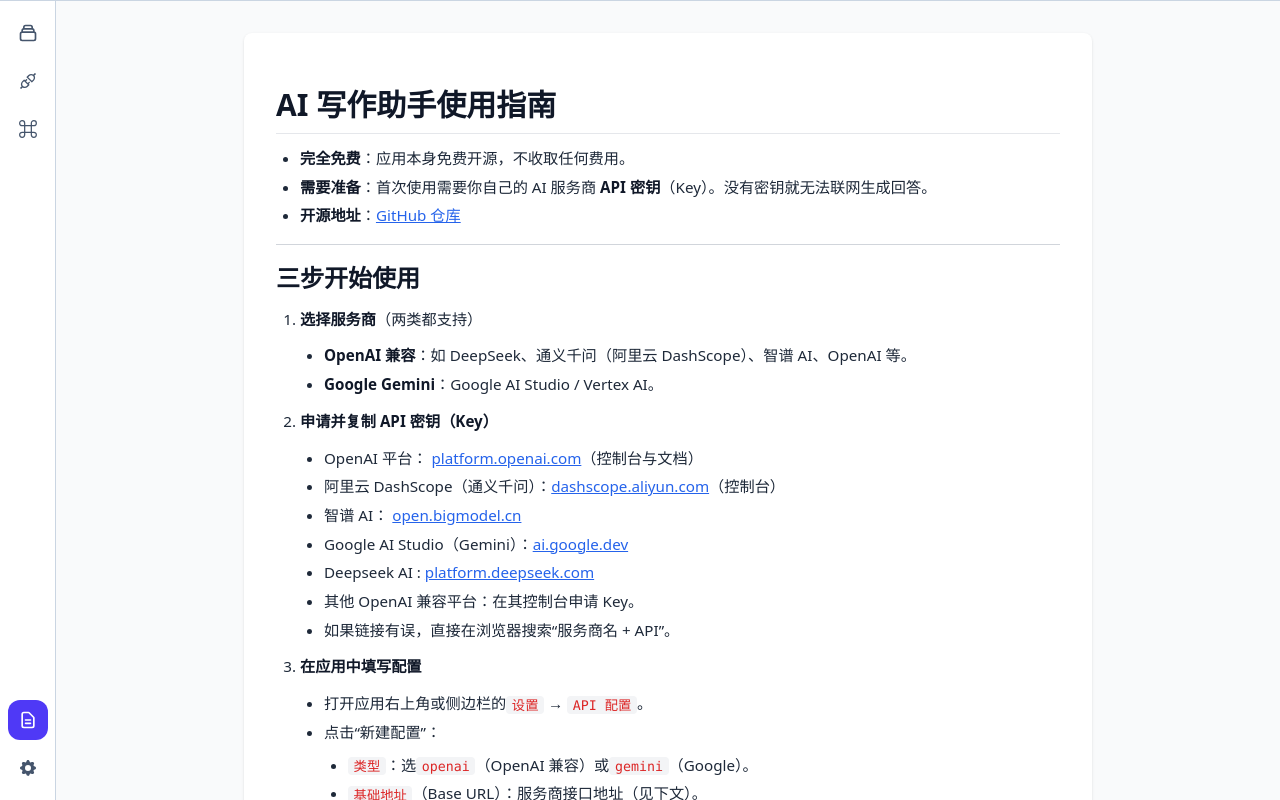
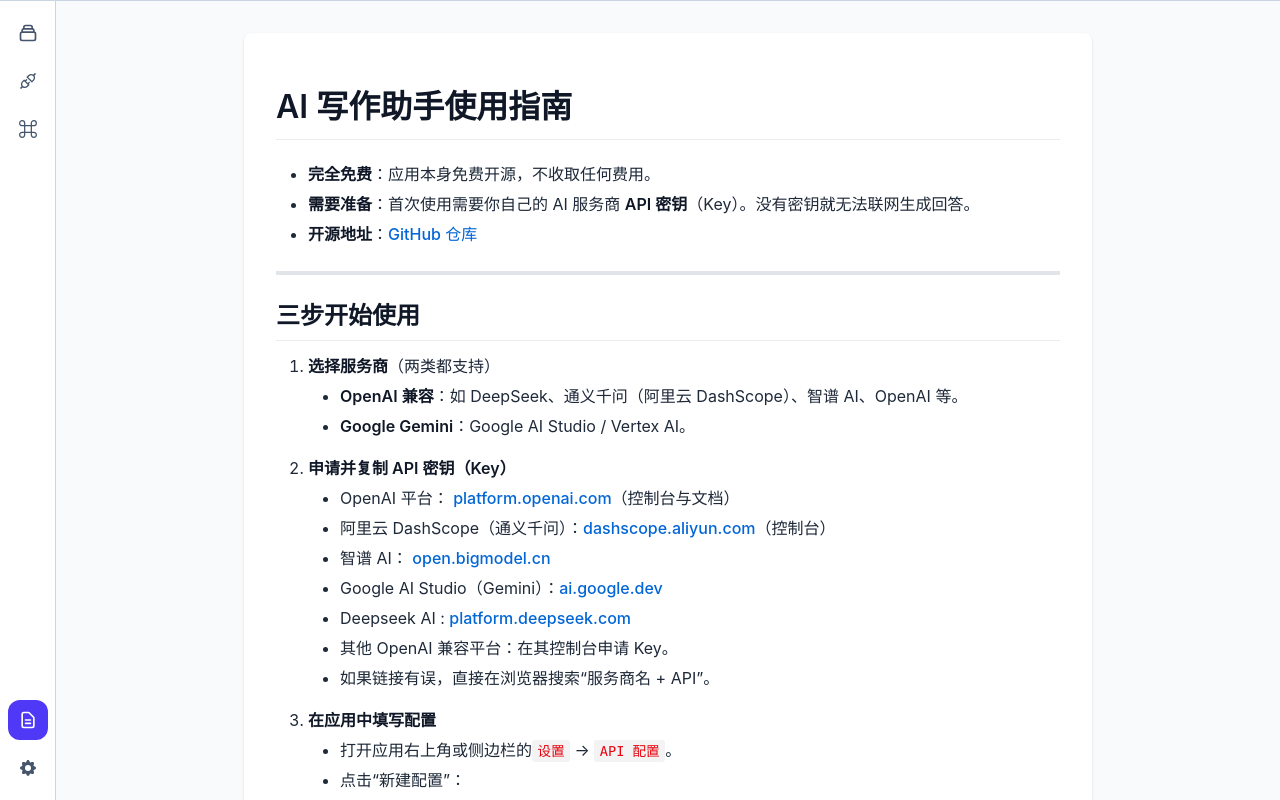
Before and after one commit to afigzb/windowAIChat, a React (Vite) app: page / in a window 1280 px wide. Both pictures are taken after a click on the button 27 px from the left and 720 px from the top of the page. Built offline with nearby package versions, Linux system fonts and the light colour scheme.

Commit message:
优化样式

```diff
--- a/src/index.css
+++ b/src/index.css
@@ -1,5 +1,5 @@
 @import "tailwindcss";
-@import "./styles/content-theme.css";
+@import "./md-html-dock/styles/content-theme.css";
 @import "./md-html-dock/styles/tiptap.css";
 
 /* 修复长文本换行问题 */
--- a/src/md-html-dock/renderers/TiptapToolbar.tsx
+++ b/src/md-html-dock/renderers/TiptapToolbar.tsx
@@ -12,38 +12,8 @@ interface TiptapToolbarProps {
 export const TiptapToolbar: React.FC<TiptapToolbarProps> = ({ editor }) => {
   if (!editor) return null
 
-  const getCurrentStyle = () => {
-    if (editor.isActive('heading', { level: 1 })) return 'h1'
-    if (editor.isActive('heading', { level: 2 })) return 'h2'
-    if (editor.isActive('heading', { level: 3 })) return 'h3'
-    return 'p'
-  }
-
-  const setStyle = (style: string) => {
-    if (style === 'p') {
-      editor.chain().focus().setParagraph().run()
-    } else {
-      const level = parseInt(style.charAt(1)) as 1 | 2 | 3
-      editor.chain().focus().toggleHeading({ level }).run()
-    }
-  }
-
   return (
     <div className="tiptap-toolbar">
-      <select
-        value={getCurrentStyle()}
-        onChange={(e) => setStyle(e.target.value)}
-        className="tiptap-toolbar-select"
-        title="段落样式"
-      >
-        <option value="p">正文</option>
-        <option value="h1">标题 1</option>
-        <option value="h2">标题 2</option>
-        <option value="h3">标题 3</option>
-      </select>
-
-      <div className="tiptap-toolbar-divider" />
-
       <button
         onClick={() => editor.chain().focus().toggleBold().run()}
         className={`tiptap-toolbar-button ${editor.isActive('bold') ? 'active' : ''}`}
--- /dev/null
+++ b/src/md-html-dock/styles/content-theme.css
@@ -0,0 +1,191 @@
+/* 经典的 Markdown/HTML 内容样式 - 简化版 */
+
+.content-theme {
+  color: #333;
+  line-height: 1.6;
+  font-size: 16px;
+  font-family: -apple-system, BlinkMacSystemFont, "Segoe UI", Helvetica, Arial, sans-serif;
+}
+
+/* 标题 - 经典的递进式大小 */
+.content-theme h1 {
+  font-size: 2em;
+  font-weight: 600;
+  margin: 0.67em 0;
+  border-bottom: 1px solid #eaecef;
+  padding-bottom: 0.3em;
+}
+
+.content-theme h2 {
+  font-size: 1.5em;
+  font-weight: 600;
+  margin: 0.75em 0 0.5em;
+  border-bottom: 1px solid #eaecef;
+  padding-bottom: 0.3em;
+}
+
+.content-theme h3 {
+  font-size: 1.25em;
+  font-weight: 600;
+  margin: 1em 0 0.5em;
+}
+
+.content-theme h4 {
+  font-size: 1em;
+  font-weight: 600;
+  margin: 1em 0 0.5em;
+}
+
+.content-theme h5 {
+  font-size: 0.875em;
+  font-weight: 600;
+  margin: 1em 0 0.5em;
+}
+
+.content-theme h6 {
+  font-size: 0.85em;
+  font-weight: 600;
+  color: #6a737d;
+  margin: 1em 0 0.5em;
+}
+
+/* 段落 */
+.content-theme p {
+  margin: 0 0 1em 0;
+}
+
+/* 列表 */
+.content-theme ul,
+.content-theme ol {
+  padding-left: 2em;
+  margin: 0 0 1em 0;
+}
+
+.content-theme ul {
+  list-style-type: disc;
+}
+
+.content-theme ol {
+  list-style-type: decimal;
+}
+
+.content-theme li {
+  margin: 0.25em 0;
+}
+
+.content-theme li > p {
+  margin: 0.25em 0;
+}
+
+/* 引用块 - 经典的左边框样式 */
+.content-theme blockquote {
+  border-left: 4px solid #dfe2e5;
+  padding: 0 1em;
+  margin: 0 0 1em 0;
+  color: #6a737d;
+}
+
+.content-theme blockquote > :first-child {
+  margin-top: 0;
+}
+
+.content-theme blockquote > :last-child {
+  margin-bottom: 0;
+}
+
+/* 表格 - 简洁的 GitHub 风格 */
+.content-theme table {
+  border-collapse: collapse;
+  border-spacing: 0;
+  margin: 0 0 1em 0;
+  width: 100%;
+}
+
+.content-theme table tr {
+  border-top: 1px solid #c6cbd1;
+}
+
+.content-theme table tr:nth-child(2n) {
+  background-color: #f6f8fa;
+}
+
+.content-theme th,
+.content-theme td {
+  border: 1px solid #dfe2e5;
+  padding: 6px 13px;
+}
+
+.content-theme th {
+  font-weight: 600;
+  background-color: #f6f8fa;
+}
+
+/* 链接 */
+.content-theme a {
+  color: #0366d6;
+  text-decoration: none;
+}
+
+.content-theme a:hover {
+  text-decoration: underline;
+}
+
+/* 文本样式 */
+.content-theme strong {
+  font-weight: 600;
+}
+
+.content-theme em {
+  font-style: italic;
+}
+
+.content-theme del {
+  text-decoration: line-through;
+}
+
+/* 分隔线 */
+.content-theme hr {
+  height: 0.25em;
+  padding: 0;
+  margin: 1.5em 0;
+  background-color: #e1e4e8;
+  border: 0;
+}
+
+/* 图片 */
+.content-theme img {
+  max-width: 100%;
+  height: auto;
+  box-sizing: border-box;
+}
+
+/* 行内代码 */
+.content-theme code {
+  padding: 0.2em 0.4em;
+  margin: 0;
+  font-size: 85%;
+  background-color: rgba(27, 31, 35, 0.05);
+  border-radius: 3px;
+  font-family: ui-monospace, SFMono-Regular, "SF Mono", Menlo, Consolas, "Liberation Mono", monospace;
+}
+
+/* 代码块 */
+.content-theme pre {
+  padding: 16px;
+  overflow: auto;
+  font-size: 85%;
+  line-height: 1.45;
+  background-color: #f6f8fa;
+  border-radius: 6px;
+  margin: 0 0 1em 0;
+}
+
+.content-theme pre code {
+  display: inline;
+  padding: 0;
+  margin: 0;
+  overflow: visible;
+  line-height: inherit;
+  background-color: transparent;
+  border: 0;
+}
--- a/src/md-html-dock/styles/tiptap.css
+++ b/src/md-html-dock/styles/tiptap.css
@@ -28,6 +28,8 @@
   align-items: center;
   gap: 0.25rem;
   border-radius: 0.75rem 0.75rem 0 0;
+  max-height: 6.5rem; /* 限制为刚好两行 */
+  overflow-y: auto; /* 如果超出则允许滚动 */
 }
 
 .tiptap-toolbar-button {
@@ -206,6 +208,7 @@
 @media (max-width: 640px) {
   .tiptap-toolbar {
     padding: 0.5rem;
+    max-height: 6rem; /* 小屏幕允许稍微高一点 */
   }
 
   .tiptap-toolbar-button {
--- a/src/styles/content-theme.css
+++ /dev/null
@@ -1,73 +0,0 @@
-/* Unified content styling for Markdown, HTML (DOCX), and exports */
-
-.content-theme {
-  color: #111827;
-  line-height: 1.75;
-  font-size: 0.95rem;
-}
-
-.content-theme h1 { font-size: 1.875rem; font-weight: 700; margin: 1.25rem 0 0.75rem; }
-.content-theme h2 { font-size: 1.5rem; font-weight: 600; margin: 1rem 0 0.5rem; }
-.content-theme h3 { font-size: 1.25rem; font-weight: 600; margin: 0.75rem 0 0.5rem; }
-.content-theme h4 { font-size: 1.125rem; font-weight: 600; margin: 0.75rem 0 0.5rem; }
-
-.content-theme p { margin: 0.75rem 0; }
-
-.content-theme ul,
-.content-theme ol {
-  padding-left: 1.5rem;
-  margin: 0.5rem 0;
-}
-.content-theme ul { list-style-type: disc; }
-.content-theme ol { list-style-type: decimal; }
-.content-theme li { margin: 0.25rem 0; }
-
-/* Prevent list number and content from breaking across lines */
-.content-theme ol,
-.content-theme ul {
-  display: block;
-}
-.content-theme li {
-  display: list-item;
-}
-
-.content-theme blockquote {
-  border-left: 4px solid #3b82f6;
-  padding: 0.5rem 0 0.5rem 1rem;
-  margin: 0.75rem 0;
-  color: #374151;
-  background: #eff6ff;
-}
-
-.content-theme table {
-  width: 100%;
-  border-collapse: collapse;
-  border: 1px solid #d1d5db;
-  margin: 0.75rem 0;
-}
-.content-theme thead { background: #f9fafb; }
-.content-theme th,
-.content-theme td {
-  border-bottom: 1px solid #e5e7eb;
-  padding: 0.5rem 0.75rem;
-  text-align: left;
-}
-
-.content-theme a { color: #2563eb; text-decoration: underline; }
-.content-theme strong { font-weight: 600; }
-.content-theme em { font-style: italic; }
-.content-theme del { text-decoration: line-through; color: #6b7280; }
-.content-theme hr { border: 0; border-top: 1px solid #d1d5db; margin: 1rem 0; }
-
-.content-theme img { max-width: 100%; height: auto; border-radius: 0.5rem; box-shadow: 0 1px 2px rgba(0,0,0,0.05); margin-bottom: 0.75rem; }
-
-/* Code */
-.content-theme code {
-  background: #f3f4f6;
-  color: #dc2626;
-  padding: 0.1rem 0.35rem;
-  border-radius: 0.25rem;
-  font-family: ui-monospace, SFMono-Regular, Menlo, Monaco, Consolas, "Liberation Mono", "Courier New", monospace;
-  font-size: 0.875em;
-}
-.content-theme pre { margin: 0; }
```
